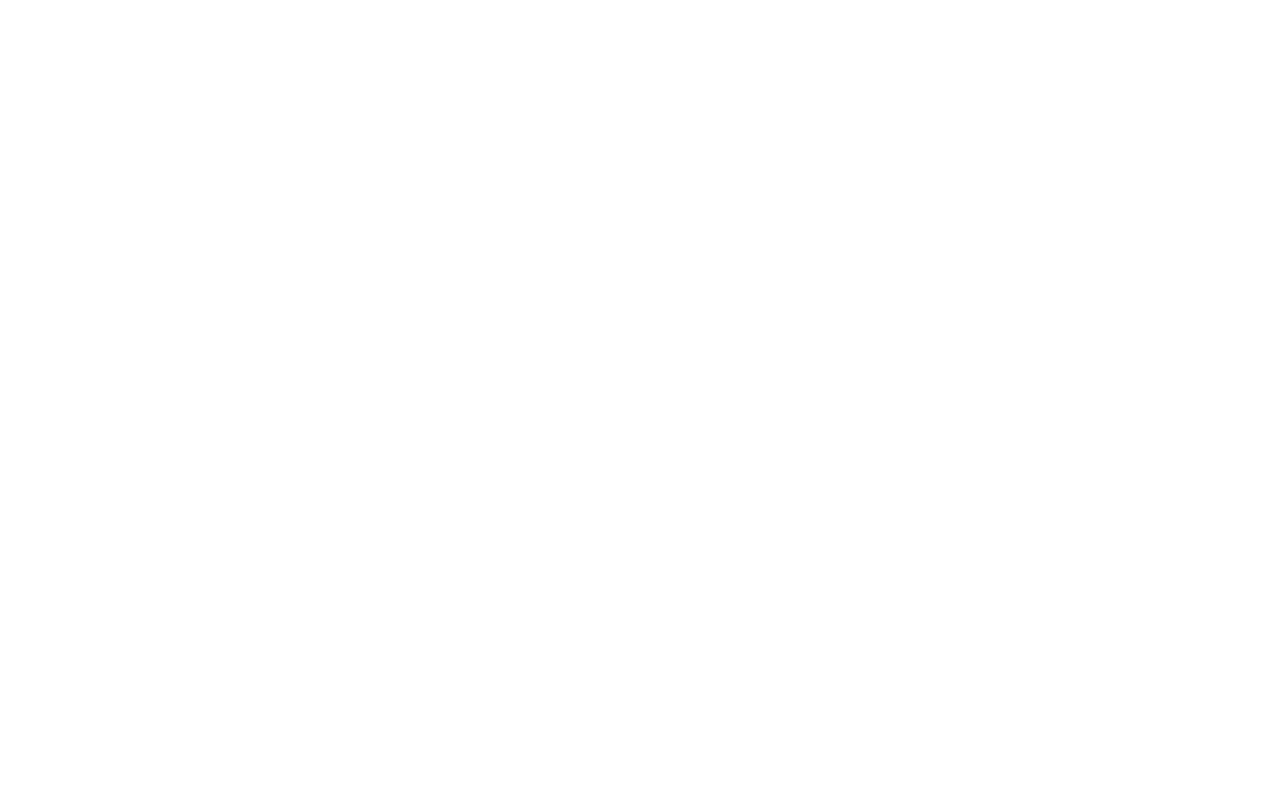
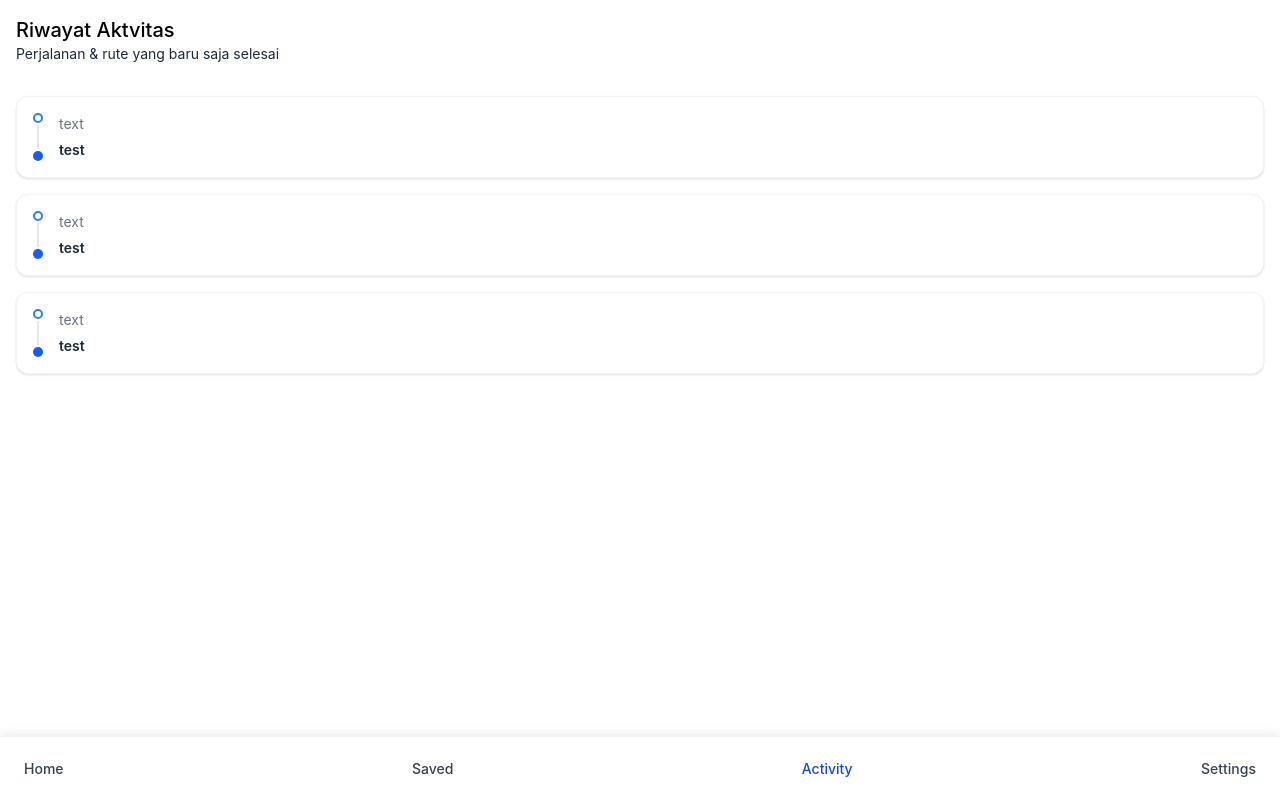
Before and after one commit to teukuriansyah/maply, a React (Vite) app: page /activity in a window 1280 px wide. Before the commit this address had no page. Built offline with nearby package versions, Linux system fonts and the light colour scheme.

Commit message:
feat: add activity page

```diff
--- a/src/App.jsx
+++ b/src/App.jsx
@@ -1,6 +1,7 @@
 import { BrowserRouter, Routes, Route } from "react-router-dom"
 import Home from "./pages/Home.jsx"
 import Saved from "./pages/Saved.jsx"
+import Activity from "./pages/Activity.jsx"
 import Settings from "./pages/Settings.jsx"
 
 export default function App() {
@@ -9,6 +10,7 @@ export default function App() {
       <Routes>
         <Route path="/" element=<Home/> />
         <Route path="/saved" element=<Saved/> />
+        <Route path="/activity" element=<Activity/> />
         <Route path="/settings" element=<Settings/> />
       </Routes>
     </BrowserRouter>
--- a/src/components/BottomBar.jsx
+++ b/src/components/BottomBar.jsx
@@ -1,11 +1,14 @@
-import { Link } from "react-router-dom"
+import { Link, useLocation } from "react-router-dom"
 
 export default function BottomBar() {
+  const { pathname } = useLocation()
+  console.log(pathname)
   return (
     <div className="h-16 w-full bg-white px-6 flex items-center justify-between shadow-[0_-2px_10px_rgba(0,0,0,0.08)] border-t border-gray-100">
-      <Link to="/" className="text-sm font-medium text-gray-700">Home</Link>
-      <Link to="/saved" className="text-sm font-medium text-gray-700">Saved</Link>
-      <Link to="/settings" className="text-sm font-medium text-gray-700">Settings</Link>
+      <Link to="/" className={`text-sm font-medium ${pathname == "/" ? "text-blue-700" : "text-gray-700"}`}>Home</Link>
+      <Link to="/saved" className={`text-sm font-medium ${pathname == "/saved" ? "text-blue-700" : "text-gray-700"}`}>Saved</Link>
+      <Link to="/activity" className={`text-sm font-medium ${pathname == "/activity" ? "text-blue-700" : "text-gray-700"}`}>Activity</Link>
+      <Link to="/settings" className={`text-sm font-medium ${pathname == "/settings" ? "text-blue-700" : "text-gray-700"}`}>Settings</Link>
     </div>
   )
 }
--- /dev/null
+++ b/src/components/ListActivity.jsx
@@ -0,0 +1,18 @@
+export default function ListActivity(props) {
+  return (
+    <div className="p-4 bg-white border border-gray-100 shadow-sm hover:shadow-md transition-all rounded-xl flex items-center gap-4">
+
+      <div className="flex flex-col items-center">
+        <div className="w-2.5 h-2.5 rounded-full border-2 border-blue-500 bg-white"></div>
+        <div className="w-0.5 h-6 bg-gray-200 my-0.5"></div>
+        <div className="w-2.5 h-2.5 rounded-full bg-blue-600"></div>
+      </div>
+
+      <div className="flex flex-col justify-between space-y-3">
+        <span className="text-sm text-gray-500 leading-none">{props.from}</span>
+        <span className="text-sm font-semibold text-gray-800 leading-none">{props.to}</span>
+      </div>
+
+    </div>
+  )
+}
--- a/src/components/ListSaved.jsx
+++ b/src/components/ListSaved.jsx
@@ -5,7 +5,7 @@ export default function ListSaved(props) {
     <div className="p-4 shadow-md rounded-lg w-full">
       <div className="flex flex-col">
         <span className="text-lg font-semibold">{props.name}</span>
-        <span className="text-[12px] text-gray-500">{props.address}</span>
+        <span className="text-[12px] text-gray-500 capitalize break-words">{props.address}</span>
       </div>
       <div className="flex justify-between mt-4">
         <button className="flex items-center gap-1 bg-gray-500 aspect-square px-2 px-1 rounded-full" onClick={props.clear}><Trash2 size={16} color="white"/></button>
--- /dev/null
+++ b/src/pages/Activity.jsx
@@ -0,0 +1,22 @@
+import { useState, useEffect } from 'react'
+import ListActivity from "../components/ListActivity"
+import BottomBar from "../components/BottomBar.jsx"
+
+export default function Activity() {
+  return (
+    <div className="h-screen">
+      <div className="p-4">
+        <h1 className="font-medium text-xl">Riwayat Aktvitas</h1>
+        <p className="text-sm text-gray-800">Perjalanan & rute yang baru saja selesai</p>
+      </div>
+      <div className="p-4">
+        <ul className="flex flex-col gap-4">
+          <li><ListActivity from="text" to="test"/></li>
+          <li><ListActivity from="text" to="test"/></li>
+          <li><ListActivity from="text" to="test"/></li>
+        </ul>
+      </div>
+      <div className="fixed bottom-0 w-full"><BottomBar /></div>
+    </div>
+  )
+}
--- a/src/pages/Home.jsx
+++ b/src/pages/Home.jsx
@@ -1,4 +1,3 @@
-
 import { useEffect, useState, useRef } from 'react'
 import { Map, setWorkerUrl } from 'maplibre-gl'
 import { Keyboard } from '@capacitor/keyboard'
@@ -304,7 +303,7 @@ export default function Home() {
                 <p className="text-sm text-gray-500 capitalize break-words">{selectedPlaceInfo.category.split("_").join(" ")}</p>
                 {selectedPlaceInfo.lat && <p className="text-xs text-gray-400 mt-1">Koordinat: {selectedPlaceInfo.lat}, {selectedPlaceInfo.lng}</p>}
                 <div className="mt-3 flex items-center gap-2">
-                  <button onClick={() => { const map = mapInstance.current; if (map) map.flyTo({ center: [parseFloat(selectedPlaceInfo.lng), parseFloat(selectedPlaceInfo.lat)], zoom: 17, duration: 1500 }) }} className="bg-blue-700 text-white font-semibold rounded-full px-4 py-2 flex items-center justify-center gap-1.5 flex-1 cursor-pointer"><Navigation size={14}/>Fokus Tujuan</button>
+                  <button onClick={() => { const map = mapInstance.current; if (map) map.flyTo({ center: [parseFloat(selectedPlaceInfo.lng), parseFloat(selectedPlaceInfo.lat)], zoom: 17, duration: 1500 }) }} className="bg-blue-700 text-white font-semibold rounded-full px-4 py-2 flex items-center justify-center gap-1.5 flex-1 cursor-pointer"><Navigation size={14}/>Tunjukkan Rute</button>
                   <button className="font-semibold rounded-full px-4 py-2 flex items-center gap-1.5" onClick={() => { if (!selectedPlaceInfo) return; if (isSelectedPlaceSaved) { removeSavedLocation(selectedPlaceInfo.lng, selectedPlaceInfo.lat) } else { setSavedLocation(selectedPlaceInfo.name, selectedPlaceInfo.category, selectedPlaceInfo.lng, selectedPlaceInfo.lat) } }} aria-label={isSelectedPlaceSaved ? "Remove bookmark" : "Add bookmark"}><Bookmark fill={isSelectedPlaceSaved ? "currentColor" : "none"} /></button>
                 </div>
               </div>
--- a/src/pages/Saved.jsx
+++ b/src/pages/Saved.jsx
@@ -62,7 +62,7 @@ export default function Saved() {
       {/* List Saved */}
       <div>
         <ul className="w-full flex flex-col items-center gap-5 pb-8">
-          {dataSaved.map(d => <li key={`${d.lng}-${d.lat}`} className="w-[90%]"><ListSaved name={d.name} address={d.address.split("_").map(word => word.charAt(0).toUpperCase() + word.slice(1).toLowerCase()).join(" ")} clear={() => removeSavedLocation(d.lng, d.lat)} /></li>)}
+          {dataSaved.map(d => <li key={`${d.lng}-${d.lat}`} className="w-[90%]"><ListSaved name={d.name} address={d.address.split("_").join(" ")} clear={() => removeSavedLocation(d.lng, d.lat)} /></li>)}
         </ul>
       </div>
 
```
